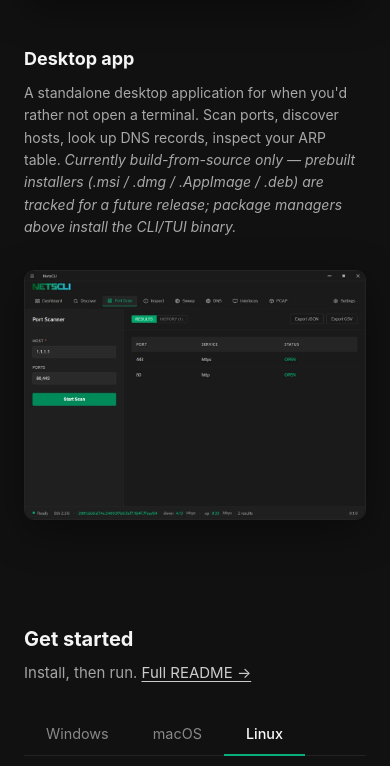
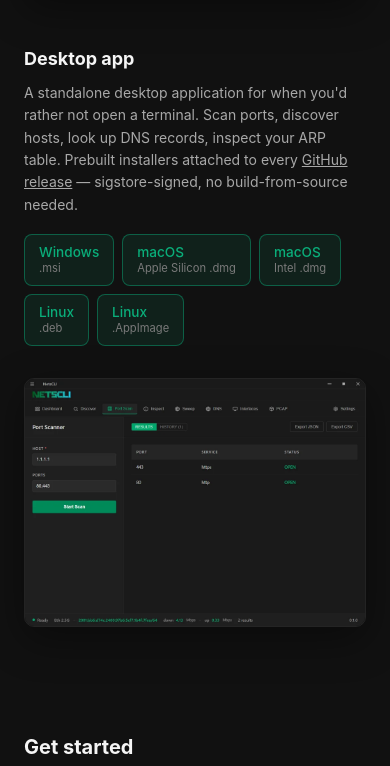
Before and after one commit to fstubner/netscli, an Astro site: page / in a window 390 px wide. Shown: the part 2196-2962 px from the top of the page. Built offline with nearby package versions, Linux system fonts and the light colour scheme; Astro itself is replaced by a stand-in of ours; no server answers.

Commit message:
site: feature prebuilt GUI installers on the Desktop surface card (#35)
* site: feature prebuilt GUI installers on the Desktop surface card

Now that release.yml ships .msi / .dmg / .deb / .AppImage with every
release (PR #30), the landing page should let visitors download the
desktop app directly instead of leaving them to find the GitHub
releases page on their own.

What changed
- SurfaceCard interface gains an optional `downloads: SurfaceDownload[]`
  field. Surfaces.astro renders a button row below the card body when
  present.
- Desktop surface card body: drop "build-from-source only" caveat
  (stale; PR #30 fixed that). New body: "Prebuilt installers attached
  to every GitHub release — sigstore-signed, no build-from-source
  needed." with five download buttons:
    Windows .msi, macOS Apple Silicon .dmg, macOS Intel .dmg,
    Linux .deb, Linux .AppImage
- All buttons point at /releases/latest/download/<asset>, so they
  auto-track the most recent release without needing a site update on
  every patch version.
- New CSS for .surface-downloads / .surface-download-btn matching the
  brand-green palette already used by .has-copy.always-show. Buttons
  wrap onto multiple rows on mobile (flex-wrap:wrap), confirmed at
  375px viewport.

Layout review covered in the same pass: 3 sections (Surfaces →
Install → FAQ), 4 surfaces with the correct alternating flip pattern
[T,F,T,F], 3 OS install tabs, 10 FAQ entries, mobile breakpoint
handles the new download row cleanly.

* site: also surface .msi/.dmg/.deb/.AppImage in install section's footer note

The Desktop surface card now features the GUI installers prominently
with download buttons (added in b692648). Polishing the install
section's binariesNote to mention them too — visitors who land on
'Get started' shouldn't have to scroll back up to discover the GUI
download path.

Before: 'Or grab binaries from the latest release.'
After:  'Or grab CLI binaries and desktop installers (.msi / .dmg /
        .deb / .AppImage) from the latest release.'

```diff
--- a/src/components/Surfaces.astro
+++ b/src/components/Surfaces.astro
@@ -13,6 +13,16 @@ const { surfaces, copy } = site;
           <div class="surface-text">
             <h3>{s.title}</h3>
             <p set:html={s.body} />
+            {s.downloads && (
+              <div class="surface-downloads">
+                {s.downloads.map((d) => (
+                  <a class="surface-download-btn" href={d.url} download>
+                    <span class="dl-label">{d.label}</span>
+                    {d.hint && <span class="dl-hint">{d.hint}</span>}
+                  </a>
+                ))}
+              </div>
+            )}
           </div>
           <div class="surface-visual">
             {s.image ? (
--- a/src/data/site.ts
+++ b/src/data/site.ts
@@ -73,6 +73,20 @@ export interface SurfaceCard {
   codeHtml?: string;
   /** If true, flips text and visual sides for alternating rhythm. */
   flip?: boolean;
+  /** Optional per-platform download buttons rendered below the body.
+   *  Used by the Desktop card to surface .msi / .dmg / .deb / .AppImage
+   *  installers from the latest GitHub release. */
+  downloads?: SurfaceDownload[];
+}
+
+export interface SurfaceDownload {
+  /** Visible button label, e.g. "Windows (.msi)". */
+  label: string;
+  /** Direct download URL. Use the /releases/latest/download/ form so
+   *  the buttons auto-track the latest release without site updates. */
+  url: string;
+  /** Optional secondary line below the label, e.g. "Apple Silicon". */
+  hint?: string;
 }
 
 export type Platform = 'windows' | 'macos' | 'linux';
@@ -249,7 +263,7 @@ export const site: SiteData = {
     {
       title: 'Desktop app',
       body:
-        "A standalone desktop application for when you'd rather not open a terminal. Scan ports, discover hosts, look up DNS records, inspect your ARP table. <em>Currently build-from-source only — prebuilt installers (.msi / .dmg / .AppImage / .deb) are tracked for a future release; package managers above install the CLI/TUI binary.</em>",
+        "A standalone desktop application for when you'd rather not open a terminal. Scan ports, discover hosts, look up DNS records, inspect your ARP table. Prebuilt installers attached to every <a href=\"https://github.com/fstubner/netscli/releases/latest\">GitHub release</a> &mdash; sigstore-signed, no build-from-source needed.",
       image: {
         src: '/gui-scan.png',
         webp: '/gui-scan.webp',
@@ -258,6 +272,33 @@ export const site: SiteData = {
         width: 1375,
         height: 1000,
       },
+      downloads: [
+        {
+          label: 'Windows',
+          hint: '.msi',
+          url: 'https://github.com/fstubner/netscli/releases/latest/download/netscli-gui-windows-x86_64.msi',
+        },
+        {
+          label: 'macOS',
+          hint: 'Apple Silicon .dmg',
+          url: 'https://github.com/fstubner/netscli/releases/latest/download/netscli-gui-macos-aarch64.dmg',
+        },
+        {
+          label: 'macOS',
+          hint: 'Intel .dmg',
+          url: 'https://github.com/fstubner/netscli/releases/latest/download/netscli-gui-macos-x86_64.dmg',
+        },
+        {
+          label: 'Linux',
+          hint: '.deb',
+          url: 'https://github.com/fstubner/netscli/releases/latest/download/netscli-gui-linux-x86_64.deb',
+        },
+        {
+          label: 'Linux',
+          hint: '.AppImage',
+          url: 'https://github.com/fstubner/netscli/releases/latest/download/netscli-gui-linux-x86_64.AppImage',
+        },
+      ],
     },
   ],
 
@@ -326,7 +367,7 @@ export const site: SiteData = {
       'netscli --help',
     ],
     binariesNote:
-      'Or grab binaries from <a href="https://github.com/fstubner/netscli/releases/latest" style="color:#ccc;text-decoration:underline;text-underline-offset:3px">the latest release</a>.',
+      'Or grab CLI binaries and desktop installers (<code>.msi</code> / <code>.dmg</code> / <code>.deb</code> / <code>.AppImage</code>) from <a href="https://github.com/fstubner/netscli/releases/latest" style="color:#ccc;text-decoration:underline;text-underline-offset:3px">the latest release</a>.',
   },
 
   faq: [
--- a/src/styles/global.css
+++ b/src/styles/global.css
@@ -338,3 +338,27 @@ footer a:hover{color:#ccc}
   .install-content{grid-column:1;grid-row:auto}
   .try{grid-column:1;grid-row:auto;margin-top:24px}
 }
+
+/* Per-platform download buttons inside a surface card body. Used by the
+   Desktop card to surface .msi / .dmg / .deb / .AppImage installers from
+   the latest release without leaving the page. */
+.surface-downloads{
+  display:flex;flex-wrap:wrap;gap:8px;margin-top:18px;
+}
+.surface-download-btn{
+  display:inline-flex;flex-direction:column;align-items:flex-start;gap:2px;
+  padding:9px 14px;border-radius:8px;
+  background:rgba(10,174,122,.10);border:1px solid rgba(10,174,122,.45);
+  color:#0aae7a;font-size:.85rem;font-weight:500;text-decoration:none;
+  transition:background .15s,color .15s,border-color .15s;
+}
+.surface-download-btn:hover{
+  background:rgba(10,174,122,.20);
+  border-color:rgba(10,174,122,.6);
+  color:#1ec88c;
+}
+.surface-download-btn .dl-label{font-size:.85rem;line-height:1.2}
+.surface-download-btn .dl-hint{
+  font-size:.7rem;color:#7a7a7a;font-weight:400;line-height:1.2;
+}
+.surface-download-btn:hover .dl-hint{color:#9a9a9a}
```
